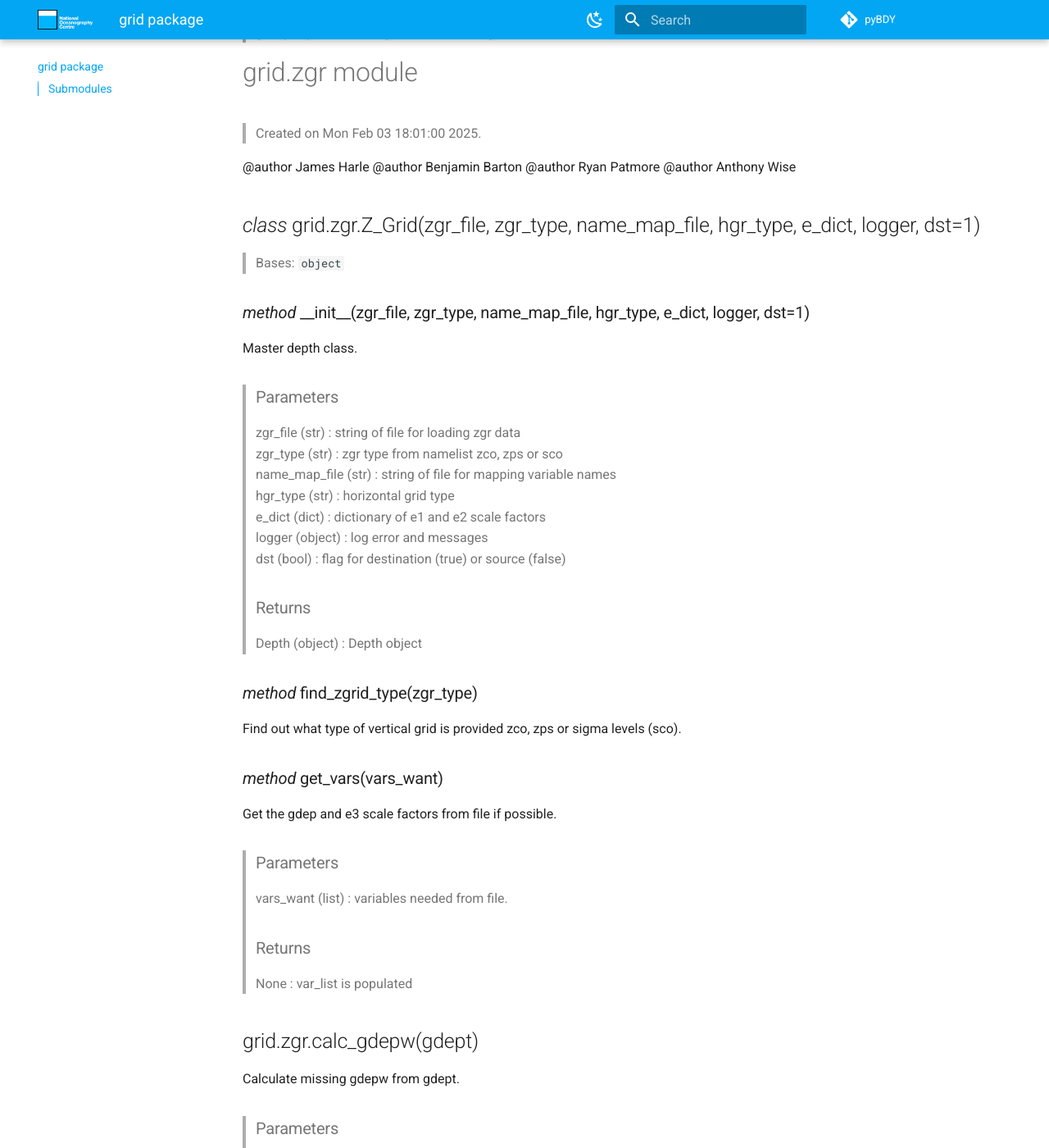
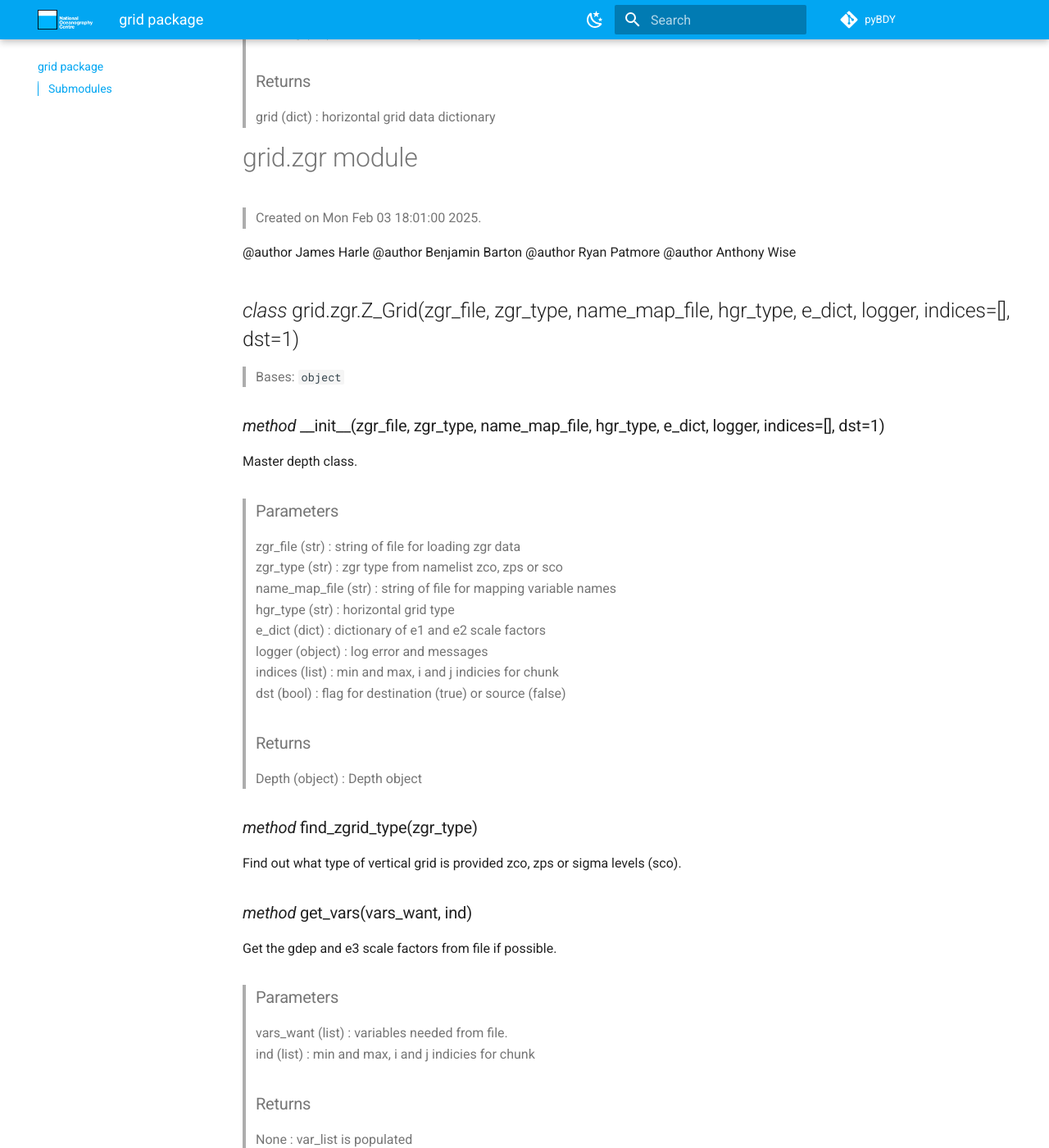
Before and after one commit to NOC-MSM/pyBDY, an MkDocs documentation site: the page built from docs/grid.md, in a window 1280 px wide and 1400 px high, scrolled down 2393 px. Shown: the whole window at 82% size. Built offline with MkDocs 1.6.1 and Material for MkDocs 9.7.7, drawn with Linux system fonts in a browser that asks for light colours; comment, search, counter and statistics services are not loaded; some of the changed text lies outside the part shown.

Commit message:
Updating docs

```diff
--- a/docs/grid.md
+++ b/docs/grid.md
@@ -44,6 +44,10 @@
 > ### Returns<br>
 
 > None : var_list is populated<br>
+
+### *method* subset_hgr(indices)
+
+Use indices to spatially subset the domain.
 
 ## grid.hgr.calc_e1_e2(glam, gphi, ij)
 
@@ -95,11 +99,11 @@
 @author Ryan Patmore
 @author Anthony Wise
 
-## *class* grid.zgr.Z_Grid(zgr_file, zgr_type, name_map_file, hgr_type, e_dict, logger, dst=1)
+## *class* grid.zgr.Z_Grid(zgr_file, zgr_type, name_map_file, hgr_type, e_dict, logger, indices=[], dst=1)
 
 > Bases: `object`<br>
 
-### *method* \_\_init\_\_(zgr_file, zgr_type, name_map_file, hgr_type, e_dict, logger, dst=1)
+### *method* \_\_init\_\_(zgr_file, zgr_type, name_map_file, hgr_type, e_dict, logger, indices=[], dst=1)
 
 Master depth class.
 
@@ -111,6 +115,7 @@
 > hgr_type (str) : horizontal grid type<br>
 > e_dict (dict) : dictionary of e1 and e2 scale factors<br>
 > logger (object) : log error and messages<br>
+> indices (list) : min and max, i and j indicies for chunk<br>
 > dst (bool) : flag for destination (true) or source (false)<br>
 
 > ### Returns<br>
@@ -121,13 +126,14 @@
 
 Find out what type of vertical grid is provided zco, zps or sigma levels (sco).
 
-### *method* get_vars(vars_want)
+### *method* get_vars(vars_want, ind)
 
 Get the gdep and e3 scale factors from file if possible.
 
 > ### Parameters<br>
 
 > vars_want (list) : variables needed from file.<br>
+> ind (list) : min and max, i and j indicies for chunk<br>
 
 > ### Returns<br>
 
```
Also changed, not shown: docs/pybdy.md (+5 -3 lines).
